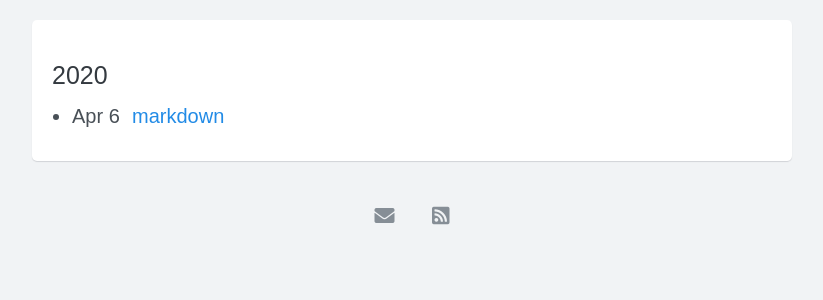
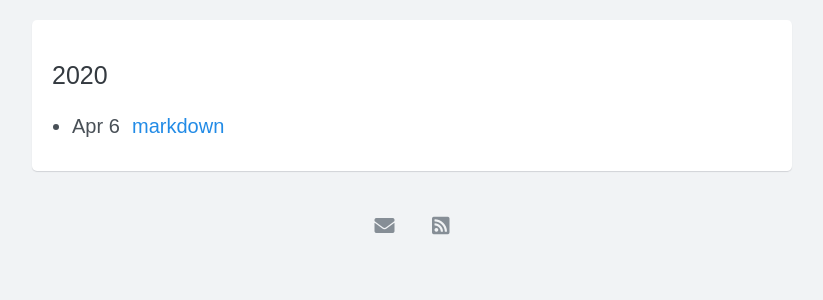
Before and after one commit to whenfung/log, a Jekyll site: the page built from index.html, in a window 1280 px wide. Shown: the top 300 px of the page, without its empty margins (228-1051 px from the left). Built offline with Jekyll 4.4.1, drawn with Linux system fonts in a browser that asks for light colours; nearby versions of some CDN libraries.

Commit message:
间距调整

```diff
--- /dev/null
+++ b/_sass/layouts/home.scss
@@ -0,0 +1,4 @@
+.group-name {
+	display: block;
+	margin: 1rem 0;
+}
--- a/assets/css/main.scss
+++ b/assets/css/main.scss
@@ -21,3 +21,4 @@
 @import "layouts/default";
 @import "layouts/page";
 @import "layouts/post";
+@import "layouts/home";
--- a/index.html
+++ b/index.html
@@ -6,7 +6,7 @@ title: Home
 {% assign posts_by_year = site.posts | group_by_exp: "post", "post.date | date: '%Y' " %}
 {% for group in posts_by_year %}
 
-<h3>{{ group.name }}</h3>
+<h3 class="group-name">{{ group.name }}</h3>
 <ul>
   {% for post in group.items %}
     <li><div style="width:60px; float:left;">{{ post.date | date: "%b %-d" }}</div> <a href="{{ post.url | relative_url }}">{{ post.title }}</a></li>
```
